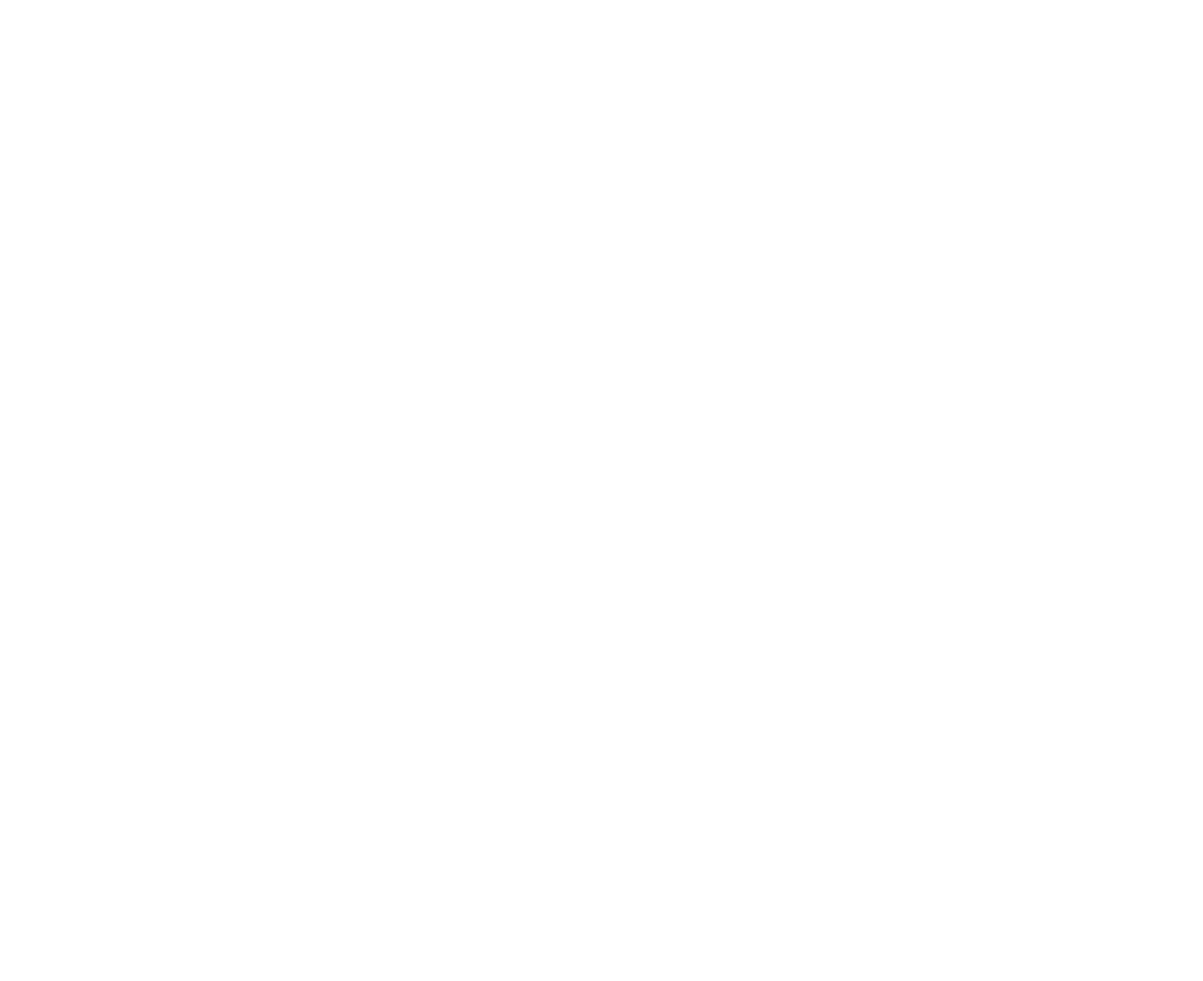
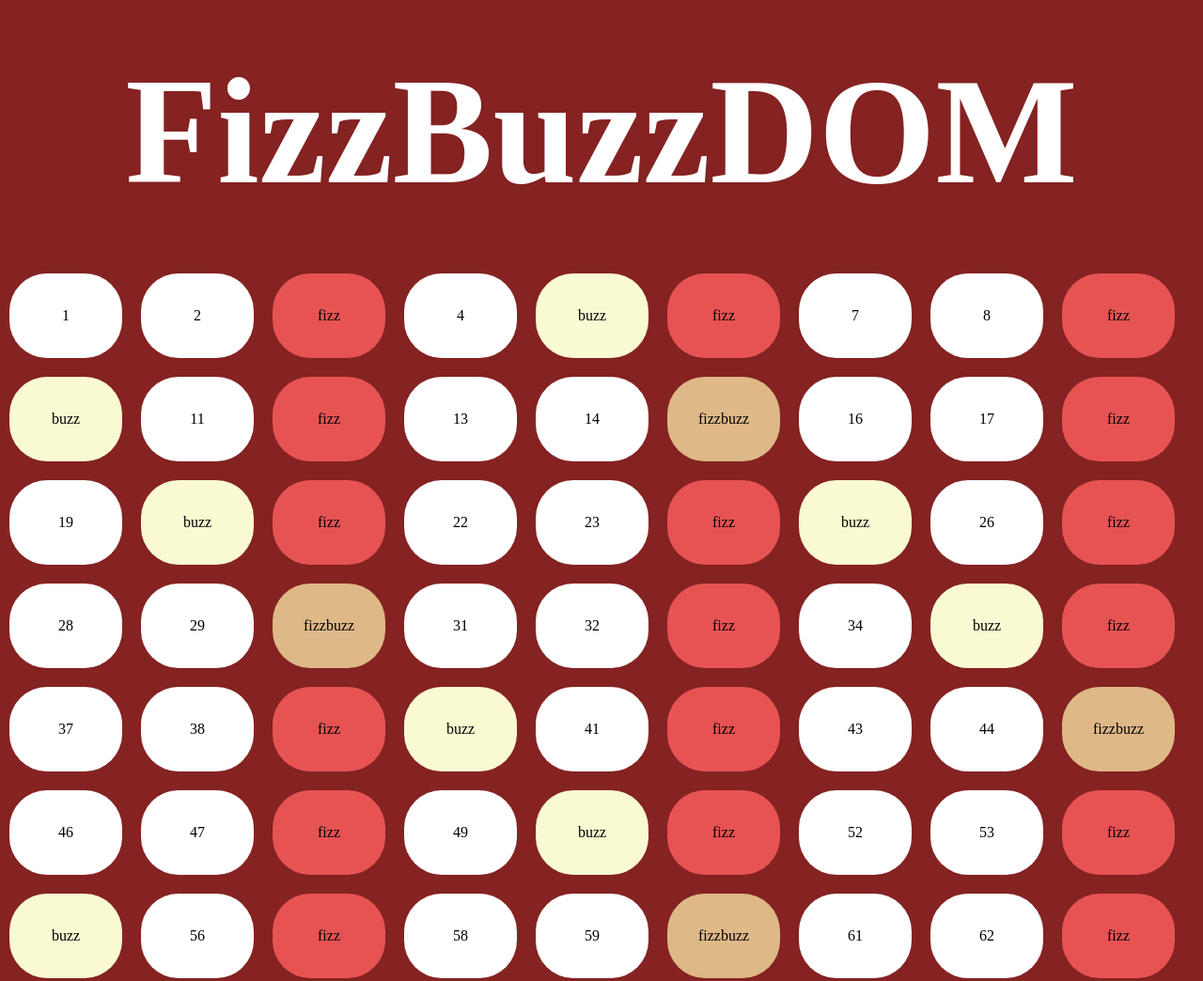
Before and after one commit to FRA2721/js-fizzbuzz, a plain HTML site: page index.html in a window 1280 px wide. Shown: the top 1044 px of the page at 94% size. Before the commit the page ends 800 px from the top, so only its background shows below. Drawn offline with Linux system fonts and the light colour scheme; a web font is replaced by a local one.

Commit message:
css animations cards completed

```diff
--- a/css/style.css
+++ b/css/style.css
@@ -6,10 +6,17 @@
 }
 
 
+/* body */
+body{
+    background-color: rgb(133, 34, 34);
+    font-family: "Trirong", serif;;
+}
+
+
 /* container */
 .container {
-    width: 90%;
-    max-width: 1200px;
+    width: 100%;
+    max-width: 1400px;
     margin: 0 auto;
 }
 
@@ -17,42 +24,85 @@
 /* h1 */
 h1{
     color: white;
+    margin-top: 3rem;
+    margin-bottom: 3rem;
+    text-align: center;
+    font-size: 10rem;
+    transition-duration: 3s;
+}
+
+h1:hover{
+    font-size: 5rem;
+    color: black;
 }
 
 /* row */
 .row {
     display: flex;
     flex-wrap: wrap;
-    margin-right: 10px;
 }
 
 
 /* schedule */
 .schedule {
-    width: calc(100% / 10);
-    min-height: 100px;
+    width: calc((100% / 10) - 20);
+    min-height: 90px;
+    min-width: 120px;
     display: flex;
     align-items: center;
     justify-content: center;
     background-color: white;
-    border-radius: 10px 40px;
-    box-shadow: 10px 10px 8px brown;
+    border-radius: 40px 40px;
+    transition-duration: .5s;
+    margin: 10px 10px;
+}
+
+.schedule:hover{
+    transform: scale(1.3);
+    font-size: 1.5rem;
+    color: grey;
+    border-radius: 60px 10px;
 }
 
 
 /* fizz */
 .fizz {
-    background-color: brown;
+    background-color: rgb(231, 83, 83);
+    transition-duration: .5s;
+}
+
+.fizz:hover{
+    transform: scale(1.3);
+    font-size: 1.5rem;
+    color: white;
+    border-radius: 60px 10px;
 }
 
 
 /* buzz */
 .buzz {
     background-color: lightgoldenrodyellow;
+    transition-duration: .5s;
 }
+
+.buzz:hover{
+    transform: scale(1.3);
+    font-size: 1.5rem;
+    color: rgb(123, 29, 29);
+    border-radius: 60px 10px;
+}
+
 
 
 /* fizzbuzz */
 .fizzbuzz {
     background-color: burlywood;
+    transition-duration: .5s;
 }
+
+.fizzbuzz:hover{
+    transform: scale(1.3);
+    font-size: 1.5rem;
+    color: white;
+    border-radius: 60px 10px;
+}
--- a/index.html
+++ b/index.html
@@ -18,6 +18,10 @@
     <meta name="viewport" content="width=device-width, initial-scale=1.0">
     <!-- /meta -->
 
+    <!-- link-font -->
+    <link rel="stylesheet" href="https://fonts.googleapis.com/css?family=Trirong">
+    <!-- /link-font -->
+
     <!-- css -->
     <link rel="stylesheet" href="css/style.css">
     <!-- /css -->
@@ -35,6 +39,11 @@
 
     <!-- container -->
     <div class="container">
+
+        <!-- header -->
+        <h1>FizzBuzzDOM</h1>
+        <!-- /header -->
+
         <div class="row"></div>
     </div>
     <!-- /container -->
--- a/js/script.js
+++ b/js/script.js
@@ -14,4 +14,11 @@ for (let i = 1; i <= 100; i++) {
     } else {
         output = i;
     };
+
+    //output-data
+    const schedule = document.createElement("div");
+    schedule.classList.add("schedule");
+    schedule.classList.add(output);
+    schedule.innerHTML += output;
+    row.append(schedule);
 }
```
